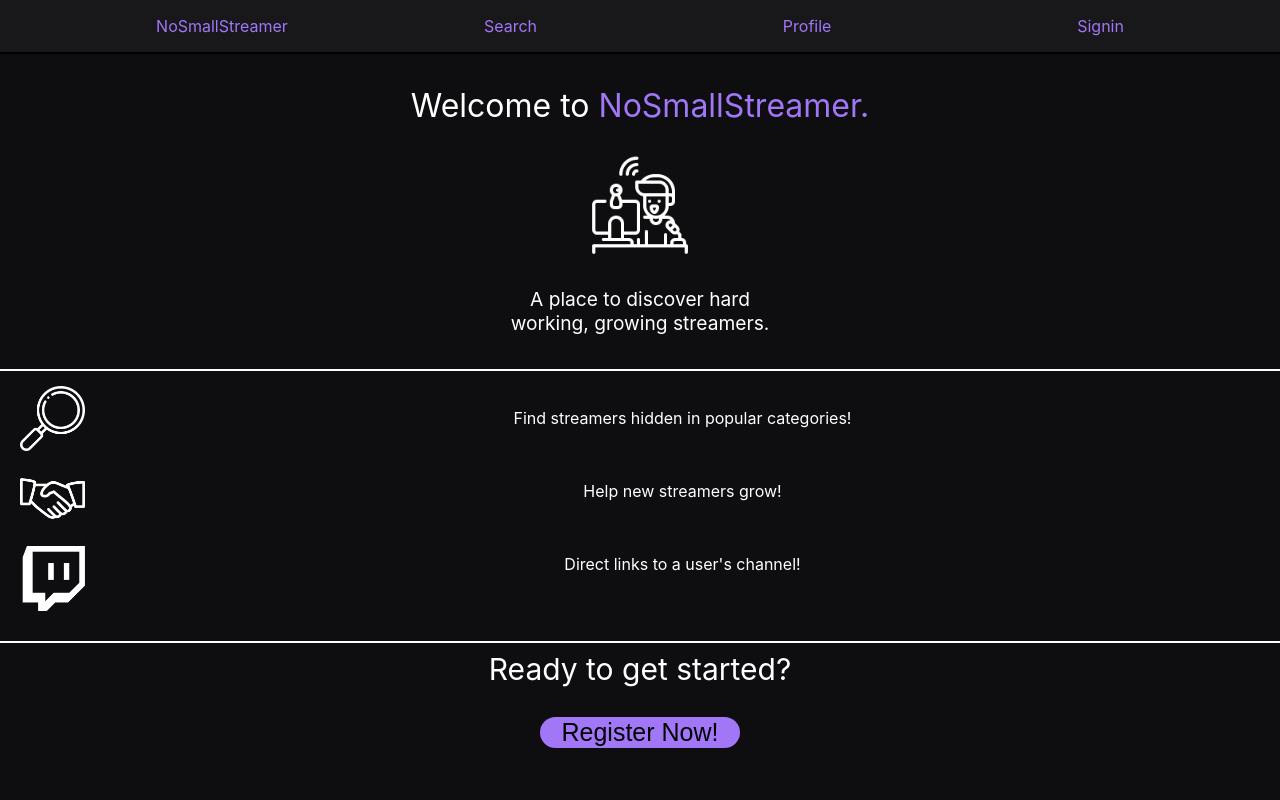
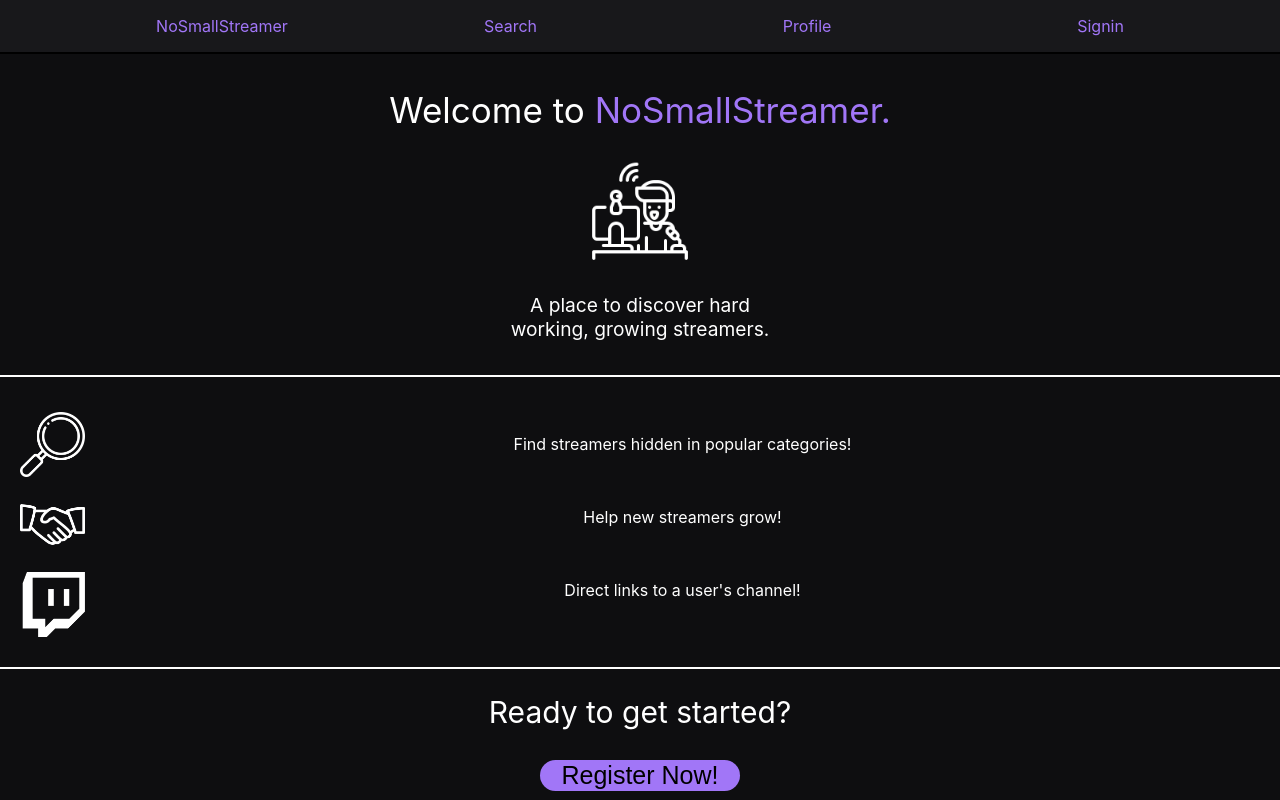
Before and after one commit to chaselancaster/nosmallstreamer-frontend, a React (Create React App) app: page / in a window 1280 px wide. Built offline with nearby package versions, Linux system fonts and the light colour scheme.

Commit message:
padding of elements on landing page for cleaner look

```diff
--- a/src/Component/Landing/Landing.css
+++ b/src/Component/Landing/Landing.css
@@ -11,7 +11,7 @@
 
 .welcome {
   color: white;
-  font-size: 2em;
+  font-size: 35px;
   margin-bottom: 20px;
   text-align: center;
 }
@@ -44,6 +44,7 @@ span {
 .info-parent {
   display: flex;
   border-bottom: 2px solid white;
+  padding-top: 20px;
   padding-bottom: 30px;
 }
 
@@ -82,7 +83,7 @@ span {
 .get-started-parent p {
   color: white;
   font-size: 30px;
-  margin-top: 8px;
+  margin-top: 25px;
 }
 
 button {
```
